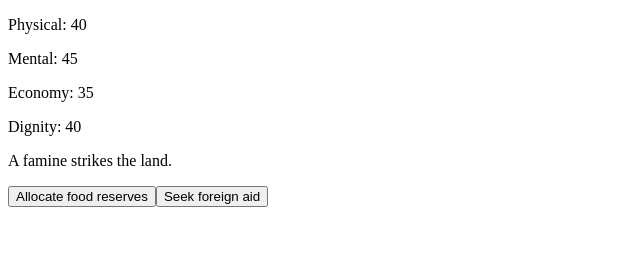
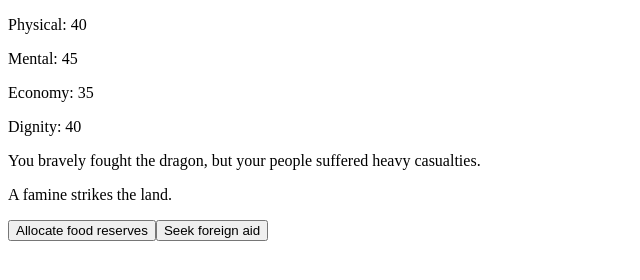
Before and after one commit to wellochang/CyberpunkTW, a plain HTML site: page main.html in a window 1280 px wide. Both pictures are taken after a click on the button "Fight the dragon". Shown: the whole page, without its empty margins (0-640 px from the left). Drawn offline with Linux system fonts and the light colour scheme.

Commit message:
add event result

```diff
--- a/events.json
+++ b/events.json
@@ -2,15 +2,23 @@
     {
         "text": "A dragon attacks the kingdom!",
         "choices": [
-            { "text": "Fight the dragon", "effects": { "physical": -10, "mental": -5, "economy": -15, "dignity": -10 } },
-            { "text": "Surrender", "effects": { "physical": -5, "mental": -10, "economy": -5, "dignity": -15 } }
+            { "text": "Fight the dragon",
+                "effects": { "physical": -10, "mental": -5, "economy": -15, "dignity": -10 },
+                "result": "You bravely fought the dragon, but your people suffered heavy casualties." },
+            { "text": "Surrender",
+                "effects": { "physical": -5, "mental": -10, "economy": -5, "dignity": -15 },
+                "result": "You chose to surrender, and the dragon spares your kingdom, but at a great cost to your dignity." }
         ]
     },
     {
         "text": "A famine strikes the land.",
         "choices": [
-            { "text": "Allocate food reserves", "effects": { "physical": -5, "mental": -5, "economy": -10, "dignity": -5 } },
-            { "text": "Seek foreign aid", "effects": { "physical": -5, "mental": -10, "economy": -15, "dignity": -10 } }
+            { "text": "Allocate food reserves",
+                "effects": { "physical": -5, "mental": -5, "economy": -10, "dignity": -5 },
+                "result": "You allocated food reserves to help your people, but many still suffer from hunger." },
+            { "text": "Seek foreign aid",
+                "effects": { "physical": -5, "mental": -10, "economy": -15, "dignity": -10 },
+                "result": "You sought foreign aid, which saved many lives, but some view it as a sign of weakness." }
         ]
     }
 ]
--- a/main.html
+++ b/main.html
@@ -12,6 +12,9 @@
         <p id="mental">Mental: 50</p>
         <p id="economy">Economy: 50</p>
         <p id="dignity">Dignity: 50</p>
+    </div>
+    <div id="result">
+        <!-- Placeholder for event result -->
     </div>
     <div id="event">
         <p>Welcome to the kingdom! An event occurs...</p>
@@ -42,26 +45,6 @@
             updateEventDisplay();
         });
         // JavaScript code goes here
-        // Sample game events and choices
-        /*
-        const events = [
-            {
-                text: "A dragon attacks the kingdom!",
-                choices: [
-                    { text: "Fight the dragon", effects: { physical: -10, mental: -5, economy: -15, dignity: -10 } },
-                    { text: "Surrender", effects: { physical: -5, mental: -10, economy: -5, dignity: -15 } }
-                ]
-            },
-            {
-                text: "A famine strikes the land.",
-                choices: [
-                    { text: "Allocate food reserves", effects: { physical: -5, mental: -5, economy: -10, dignity: -5 } },
-                    { text: "Seek foreign aid", effects: { physical: -5, mental: -10, economy: -15, dignity: -10 } }
-                ]
-            }
-            // Add more events here
-        ];
-       */
         let currentEventIndex = 0;
 
         let states = {
@@ -109,6 +92,19 @@
         function handleChoice(choiceIndex) {
             const choiceEffects = events[currentEventIndex].choices[choiceIndex].effects;
             applyEffects(choiceEffects);
+            const choiceResult = events[currentEventIndex].choices[choiceIndex].result;
+            if (choiceResult) {
+                displayResult(choiceResult);
+            } else {
+                displayResult("No result description available.");
+            }
+
+            console.log("currentEventIndex: ", currentEventIndex);
+            console.log("choiceIndex: ", choiceIndex);
+            console.log("events: ", events);
+            console.log("choiceEffects: ", choiceEffects);
+            console.log("result", choiceResult);
+
             currentEventIndex++;
             updateEventDisplay();
         }
@@ -121,6 +117,11 @@
             }
         }
 
+        // Function to display the choice result
+        function displayResult(resultText) {
+            const resultContainer = document.getElementById("result");
+            resultContainer.innerHTML = "<p>" + resultText + "</p>";
+        }
         // Set up event listeners
         document.getElementById("choice1").addEventListener("click", handleChoice);
         document.getElementById("choice2").addEventListener("click", handleChoice);
```
